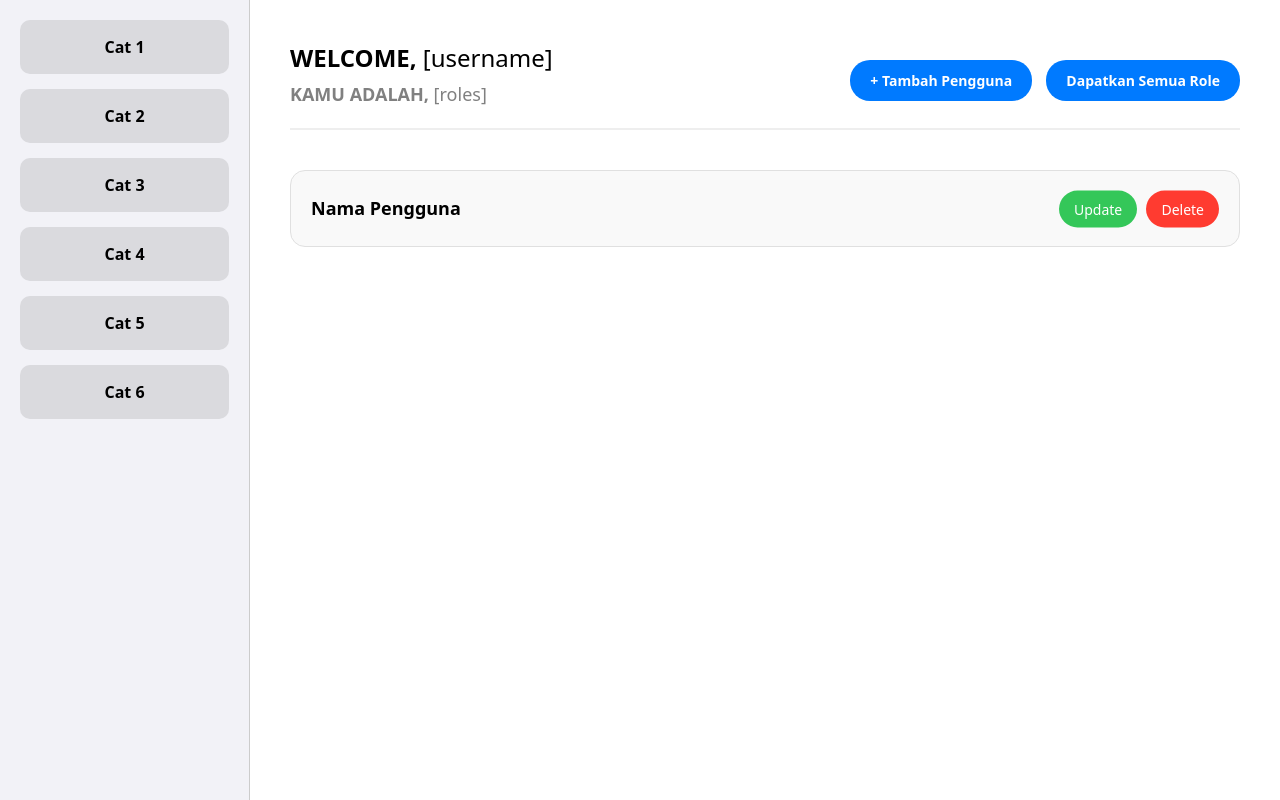
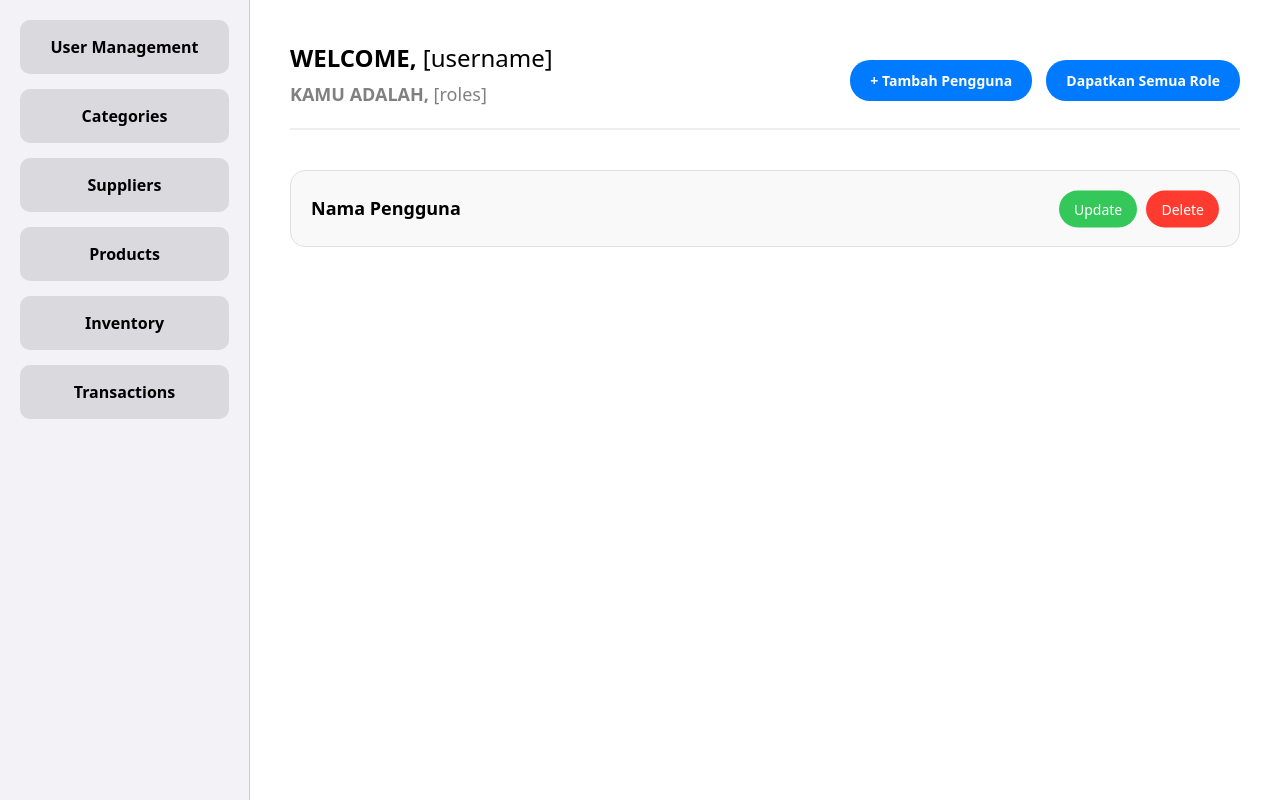
Before and after one commit to nayabudiman/DBProject_Group5_Small-Business-Inventory-and-Sales-System, a SvelteKit app in the folder week4_integration/retail-management-web/: page /dashboard in a window 1280 px wide. Built offline with nearby package versions, Linux system fonts and the light colour scheme.

Commit message:
Updated FE for Dashboard

```diff
--- a/week4_integration/retail-management-web/src/routes/dashboard/+page.svelte
+++ b/week4_integration/retail-management-web/src/routes/dashboard/+page.svelte
@@ -121,12 +121,12 @@
 </style>
 
 <div class="category">
-    <button class="catbutton">Cat 1</button>
-    <button class="catbutton">Cat 2</button>
-    <button class="catbutton">Cat 3</button>
-    <button class="catbutton">Cat 4</button>
-    <button class="catbutton">Cat 5</button>
-    <button class="catbutton">Cat 6</button>
+    <button class="catbutton">User Management</button>
+    <button class="catbutton">Categories</button>
+    <button class="catbutton">Suppliers</button>
+    <button class="catbutton">Products</button>
+    <button class="catbutton">Inventory</button>
+    <button class="catbutton">Transactions</button>
 </div>
 
 <div class="selaincategory">
```
